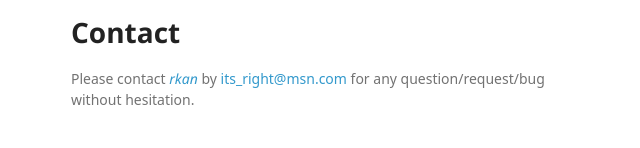
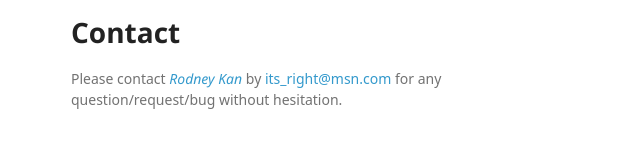
Before and after one commit to r-kan/semile, a plain HTML site: page index.html in a window 1280 px wide. Shown: the part 2863-3011 px from the top of the page, without its empty margins (499-1139 px from the left). Drawn offline with Linux system fonts and the light colour scheme; a web font is replaced by a local one.

Commit message:
Create gh-pages branch via GitHub

```diff
--- a/index.html
+++ b/index.html
@@ -155,7 +155,7 @@ g++ (cpp profile library)  </p>
 <h1>
 <a id="contact" class="anchor" href="#contact" aria-hidden="true"><span aria-hidden="true" class="octicon octicon-link"></span></a>Contact</h1>
 
-<p>Please contact <a href="http://r-kan.github.io"><em>rkan</em></a> by <a href="mailto:its_right@msn.com">its_right@msn.com</a> for any question/request/bug without hesitation. </p>
+<p>Please contact <a href="http://r-kan.github.io"><em>Rodney Kan</em></a> by <a href="mailto:its_right@msn.com">its_right@msn.com</a> for any question/request/bug without hesitation. </p>
 
 
       </section>
```
Also changed, not shown: params.json (+1 -1 lines).
